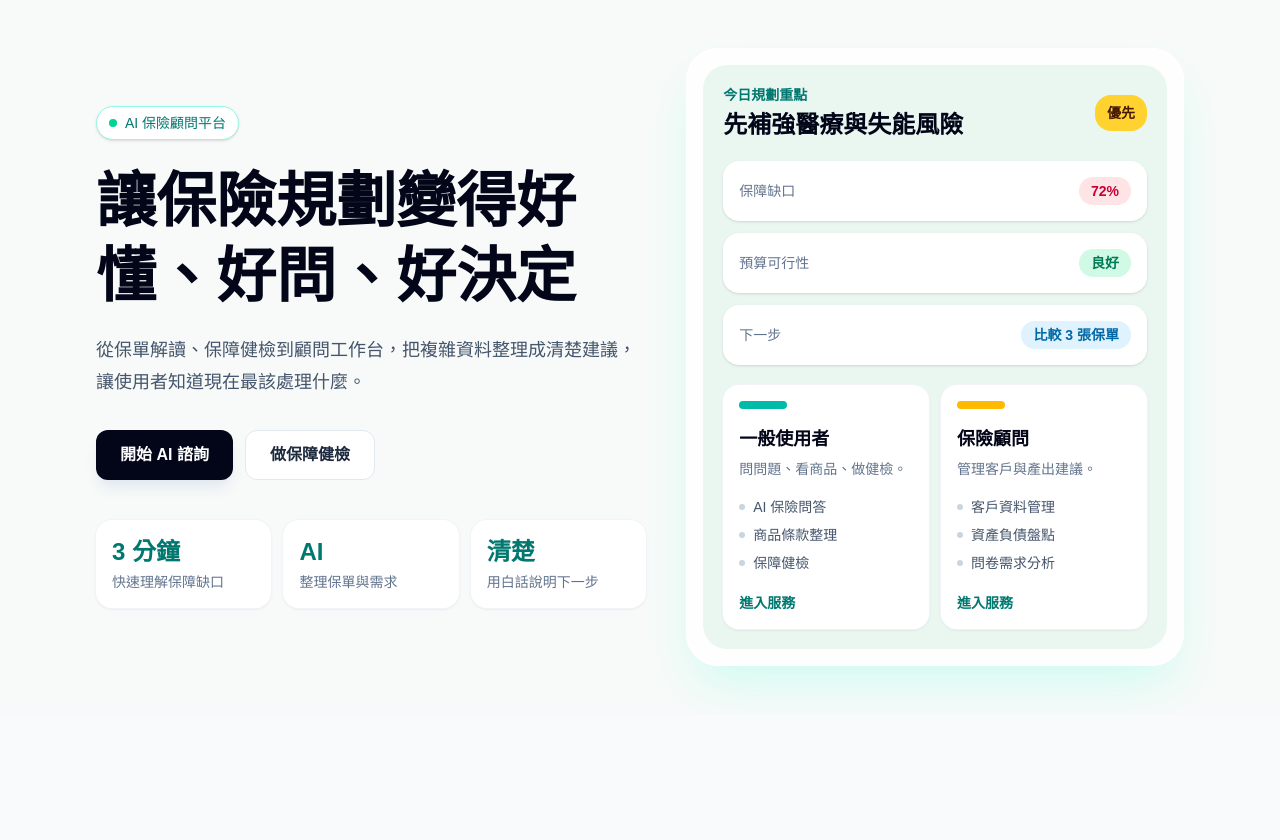
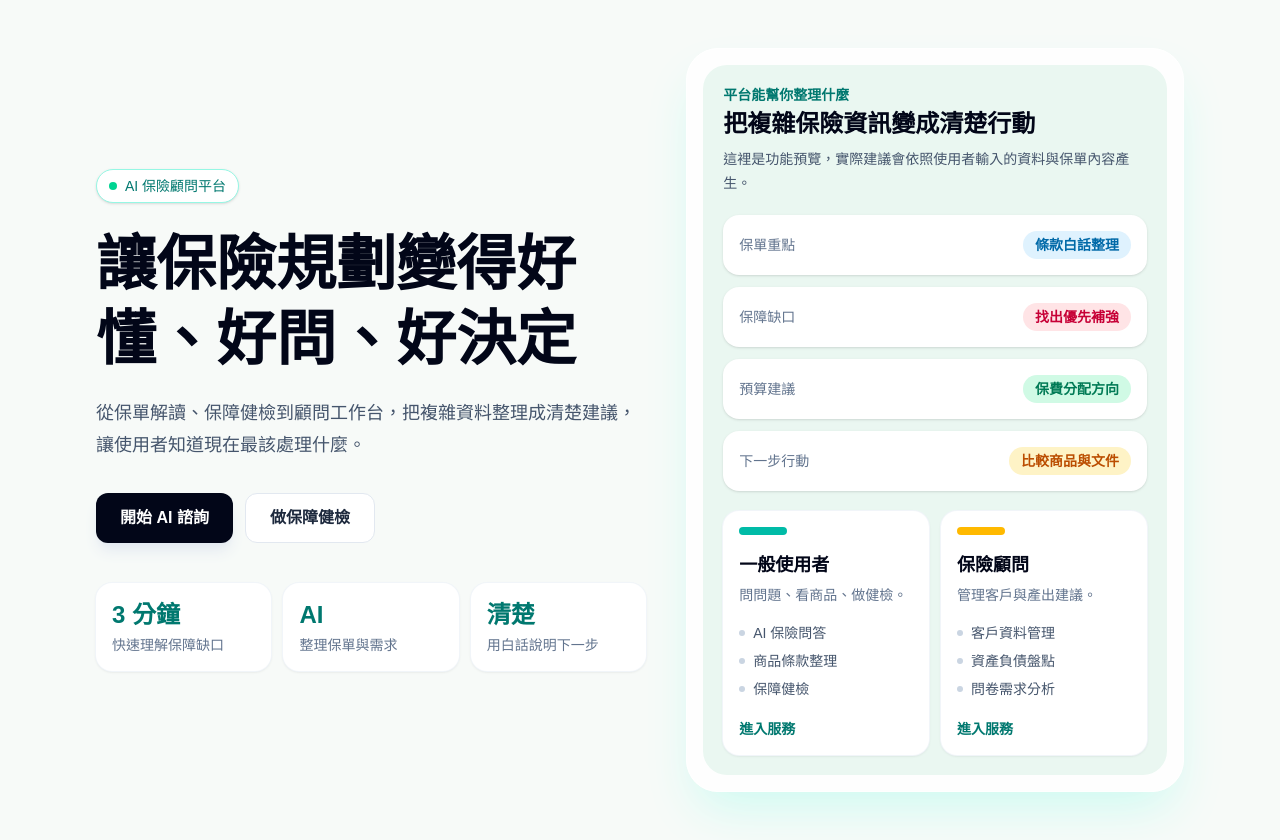
Before and after one commit to 114yzuim/AI-insurance-advice, a Next.js app in the folder frontend/: page / in a window 1280 px wide. Before the commit the page ends 800 px from the top, so only its background shows below. Built offline with nearby package versions, Linux system fonts and the light colour scheme.

Commit message:
copy: clarify landing feature preview

```diff
--- a/frontend/app/page.tsx
+++ b/frontend/app/page.tsx
@@ -8,6 +8,29 @@ const highlights = [
 
 const customerFeatures = ["AI 保險問答", "商品條款整理", "保障健檢", "理賠文件協助"];
 const advisorFeatures = ["客戶資料管理", "資產負債盤點", "問卷需求分析", "退休配置試算"];
+
+const previewItems = [
+  {
+    title: "保單重點",
+    value: "條款白話整理",
+    color: "bg-sky-100 text-sky-700",
+  },
+  {
+    title: "保障缺口",
+    value: "找出優先補強",
+    color: "bg-rose-100 text-rose-700",
+  },
+  {
+    title: "預算建議",
+    value: "保費分配方向",
+    color: "bg-emerald-100 text-emerald-700",
+  },
+  {
+    title: "下一步行動",
+    value: "比較商品與文件",
+    color: "bg-amber-100 text-amber-700",
+  },
+];
 
 export default function Home() {
   return (
@@ -54,20 +77,20 @@ export default function Home() {
         <div className="flex items-center">
           <div className="w-full rounded-[2rem] border border-white bg-white/80 p-4 shadow-2xl shadow-teal-100 backdrop-blur">
             <div className="rounded-[1.5rem] bg-[#eaf7f1] p-5">
-              <div className="mb-5 flex items-center justify-between">
-                <div>
-                  <p className="text-sm font-semibold text-teal-700">今日規劃重點</p>
-                  <h2 className="mt-1 text-2xl font-bold text-slate-950">先補強醫療與失能風險</h2>
-                </div>
-                <div className="rounded-2xl bg-amber-300 px-3 py-2 text-sm font-bold text-amber-950">
-                  優先
-                </div>
+              <div className="mb-5">
+                <p className="text-sm font-semibold text-teal-700">平台能幫你整理什麼</p>
+                <h2 className="mt-1 text-2xl font-bold leading-tight text-slate-950">
+                  把複雜保險資訊變成清楚行動
+                </h2>
+                <p className="mt-2 text-sm leading-6 text-slate-600">
+                  這裡是功能預覽，實際建議會依照使用者輸入的資料與保單內容產生。
+                </p>
               </div>
 
               <div className="grid gap-3">
-                <VisualCard title="保障缺口" value="72%" color="bg-rose-100 text-rose-700" />
-                <VisualCard title="預算可行性" value="良好" color="bg-emerald-100 text-emerald-700" />
-                <VisualCard title="下一步" value="比較 3 張保單" color="bg-sky-100 text-sky-700" />
+                {previewItems.map((item) => (
+                  <VisualCard key={item.title} title={item.title} value={item.value} color={item.color} />
+                ))}
               </div>
 
               <div className="mt-5 grid grid-cols-2 gap-3">
```
